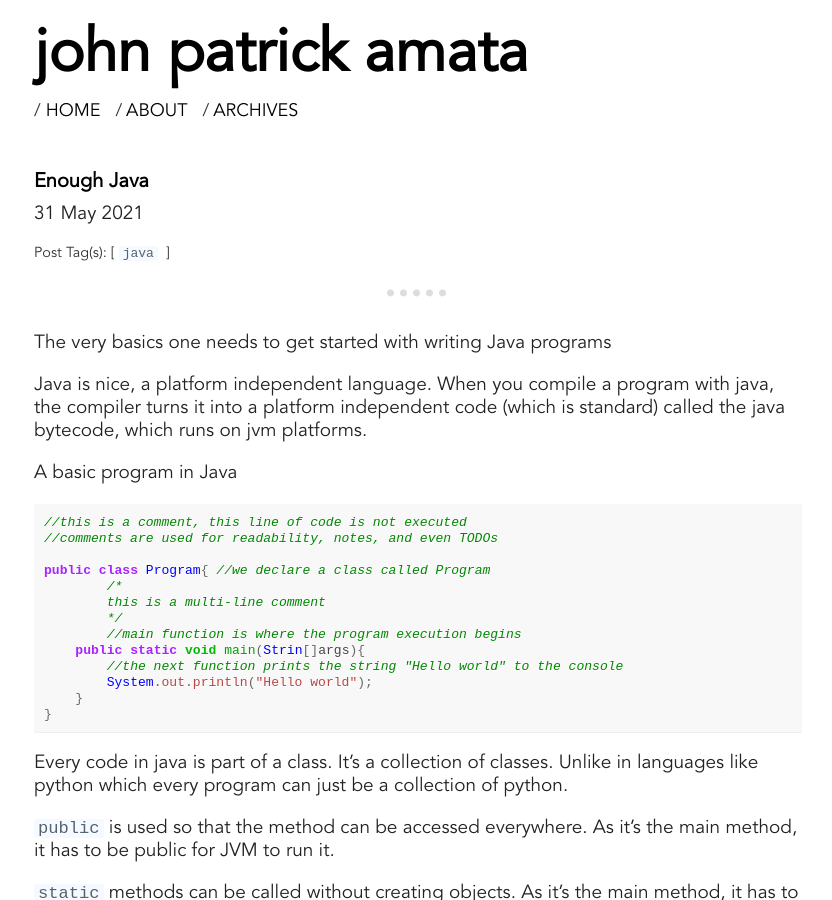
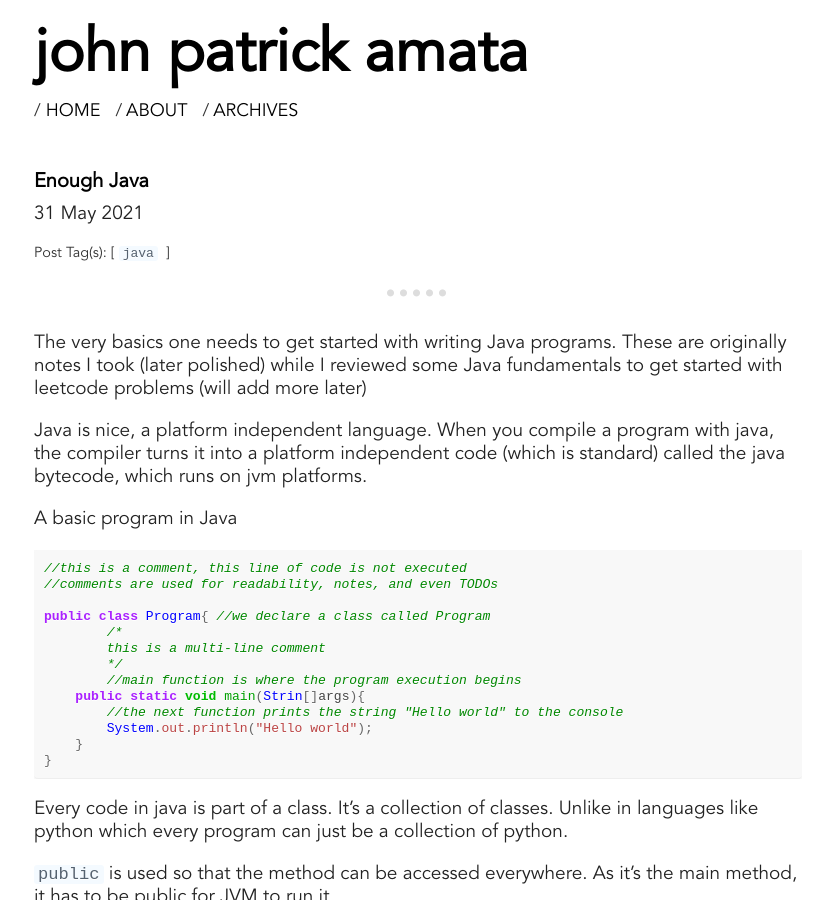
Before and after one commit to jpamata/jpamata.github.io, a Jekyll site: the page built from _posts/2021-05-31-enough-java.md, in a window 1280 px wide and 900 px high. Shown: the whole window, without its empty margins (222-1054 px from the left). Built offline with Jekyll 4.4.1, drawn with Linux system fonts in a browser that asks for light colours; comment, search, counter and statistics services are not loaded.

Commit message:
Update 2021-05-31-enough-java.md

```diff
--- a/_posts/2021-05-31-enough-java.md
+++ b/_posts/2021-05-31-enough-java.md
@@ -7,7 +7,7 @@ tags: [java]
 comments: true
 ---
 
-The very basics one needs to get started with writing Java programs
+The very basics one needs to get started with writing Java programs. These are originally notes I took (later polished) while I reviewed some Java fundamentals to get started with leetcode problems (will add more later)
 
 <!-- more -->
 
```
